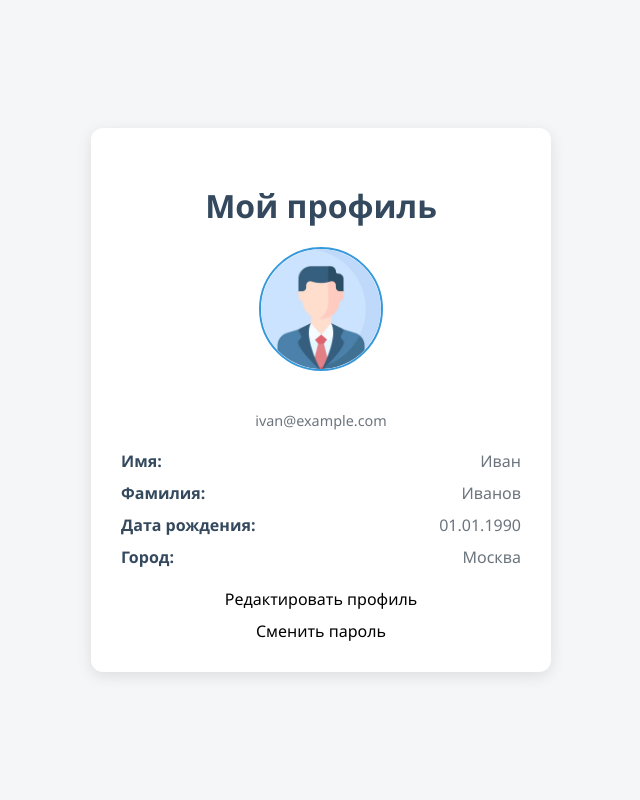
After one commit to Giposfila/WebApp, a Django app: page /registration/login/main/profile/ in a window 1280 px wide. The commit adds this page. Shown: the whole page, without its empty margins (319-959 px from the left). Run offline with Django 5.2, Linux system fonts and the light colour scheme.

Commit message:
Добавил шаблон профиля

```diff
--- /dev/null
+++ b/webapp/usersapp/static/usersapp/css/profilestyle.css
@@ -0,0 +1,113 @@
+/* Общие стили */
+body {
+    font-family: 'Segoe UI', Tahoma, Geneva, Verdana, sans-serif;
+    margin: 0;
+    padding: 0;
+    background: #f4f6f8;
+    display: flex;
+    justify-content: center;
+    align-items: center;
+    height: 100vh;
+}
+
+.profile-container {
+    background: white;
+    border-radius: 12px;
+    box-shadow: 0 4px 15px rgba(0, 0, 0, 0.1);
+    width: 100%;
+    max-width: 400px;
+    padding: 30px;
+    text-align: center;
+}
+
+.profile-container h2 {
+    color: #34495e;
+    margin-bottom: 20px;
+    font-size: 2em;
+    font-weight: bold;
+}
+
+.profile-avatar {
+    width: 120px;
+    height: 120px;
+    border-radius: 50%;
+    object-fit: cover;
+    margin-bottom: 15px;
+    border: 2px solid #3498db;
+}
+
+.profile-email {
+    font-size: 0.9em;
+    color: #6c757d;
+    margin-bottom: 20px;
+}
+
+.profile-info {
+    display: flex;
+    flex-direction: column;
+    gap: 10px;
+    margin-top: 20px;
+    text-align: left;
+}
+
+.info-item {
+    display: flex;
+    justify-content: space-between;
+}
+
+.info-label {
+    font-weight: bold;
+    color: #34495e;
+}
+
+.info-value {
+    color: #6c757d;
+}
+
+.profile-actions {
+    margin-top: 20px;
+    display: flex;
+    flex-direction: column;
+    gap: 10px;
+}
+
+button {
+    padding: 12px;
+    background: #3498db;
+    color: white;
+    border: none;
+    border-radius: 8px;
+    font-size: 1em;
+    cursor: pointer;
+    transition: background 0.3s;
+}
+
+button:hover {
+    background: #2980b9;
+}
+
+.error {
+    background: #f8d7da;
+    color: #721c24;
+    padding: 10px;
+    border-radius: 8px;
+    margin-bottom: 15px;
+    border: 1px solid #f5c6cb;
+}
+
+p {
+    margin-top: 20px;
+    font-size: 0.9em;
+    color: #6c757d;
+}
+
+p a {
+    color: #3498db;
+    text-decoration: none;
+    font-weight: bold;
+    transition: color 0.3s;
+}
+
+p a:hover {
+    color: #2980b9;
+}
--- a/webapp/usersapp/templates/usersapp/base.html
+++ b/webapp/usersapp/templates/usersapp/base.html
@@ -17,7 +17,9 @@
         </div>
         <div class="profile-container">
             <button class="profile-button">
+                <a href="profile">
                 <img src="{% static 'usersapp/img/profileicon.png' %}" alt="Профиль" class="profile-icon">
+                </a>
             </button>
         </div>
     </div>
--- a/webapp/usersapp/templates/usersapp/login.html
+++ b/webapp/usersapp/templates/usersapp/login.html
@@ -11,8 +11,7 @@
         <h2>Войти на сайт</h2>
         <form method="post">
             {% csrf_token %}
-            <input type="email" name="email" placeholder="Электронная почта" required>
-            <input type="password" name="password" placeholder="Пароль" required>
+            {{form}}
             {% if form.errors %}
                 <div class="error">
                     {{ form.errors }}
@@ -21,7 +20,7 @@
             <button type="submit">Войти</button>
         </form>
         <p>
-            Забыли пароль? <button>Восстановить</button>
+            Забыли пароль? <a href="forgotpassword/"><button>Восстановить</button></a>
         </p>
     </div>
 </body>
--- /dev/null
+++ b/webapp/usersapp/templates/usersapp/profile.html
@@ -0,0 +1,42 @@
+<!-- templates/profile.html -->
+<!DOCTYPE html>
+<html lang="en">
+<head>
+    <meta charset="UTF-8">
+    <meta name="viewport" content="width=device-width, initial-scale=1.0">
+    <title>Профиль пользователя</title>
+    {% load static %}
+    <link rel="stylesheet" href="{% static 'usersapp/css/profilestyle.css' %}">
+</head>
+<body>
+    <div class="profile-container">
+        <h2>Мой профиль</h2>
+        <img src="{% static 'usersapp/img/profileicon.png' %}" alt="Аватар" class="profile-avatar">
+        <p class="profile-email">ivan@example.com</p>
+
+        <div class="profile-info">
+            <div class="info-item">
+                <span class="info-label">Имя:</span>
+                <span class="info-value">Иван</span>
+            </div>
+            <div class="info-item">
+                <span class="info-label">Фамилия:</span>
+                <span class="info-value">Иванов</span>
+            </div>
+            <div class="info-item">
+                <span class="info-label">Дата рождения:</span>
+                <span class="info-value">01.01.1990</span>
+            </div>
+            <div class="info-item">
+                <span class="info-label">Город:</span>
+                <span class="info-value">Москва</span>
+            </div>
+        </div>
+
+        <div class="profile-actions">
+            <a class="button">Редактировать профиль</a>
+            <a class="button">Сменить пароль</a>
+        </div>
+    </div>
+</body>
+</html>
--- a/webapp/usersapp/urls.py
+++ b/webapp/usersapp/urls.py
@@ -1,8 +1,10 @@
 from django.urls import path
 from  . import views
 urlpatterns = [
-    path('', views.RegForm_Func, name='regform'),
-    path('login/', views.login_view, name='login'),
-    path('main/', views.MainMenu, name='main'),
-    path('login/main/', views.MainMenu, name='main')
+    path('', views.BlankFunc),
+    path('registration/', views.RegForm_Func, name='regform'),
+    path('registration/login/', views.login_view, name='login'),
+    path('registration/login/forgotpassword/', views.forgot_password_view, name='forgotpassword'),
+    path('registration/login/main/', views.MainMenu, name='main'),
+    path('registration/login/main/profile/', views.Profile_view, name='profile')
 ]
--- a/webapp/usersapp/views.py
+++ b/webapp/usersapp/views.py
@@ -3,6 +3,8 @@ from django.contrib.auth import login
 from .forms import LoginForm
 from .forms import UsersForm
 from django.contrib.auth.models import User
+def BlankFunc(request):
+    return redirect('/registration/')
 def MainMenu(request):
     users=User.objects.all()
     data={'users':users}
@@ -30,3 +32,7 @@ def login_view(request):
     else:
         form = LoginForm()
     return render(request, 'usersapp/login.html', {'form': form})
+def forgot_password_view(request):
+    return render(request, 'usersapp/forgotpassword.html')
+def Profile_view(request):
+    return render(request, 'usersapp/profile.html')
```
Also changed, not shown: webapp/usersapp/static/usersapp/css/forgotpassword.css (added, +90 -0 lines), webapp/usersapp/templates/usersapp/forgotpassword.html (added, +30 -0 lines), webapp/db.sqlite3.
